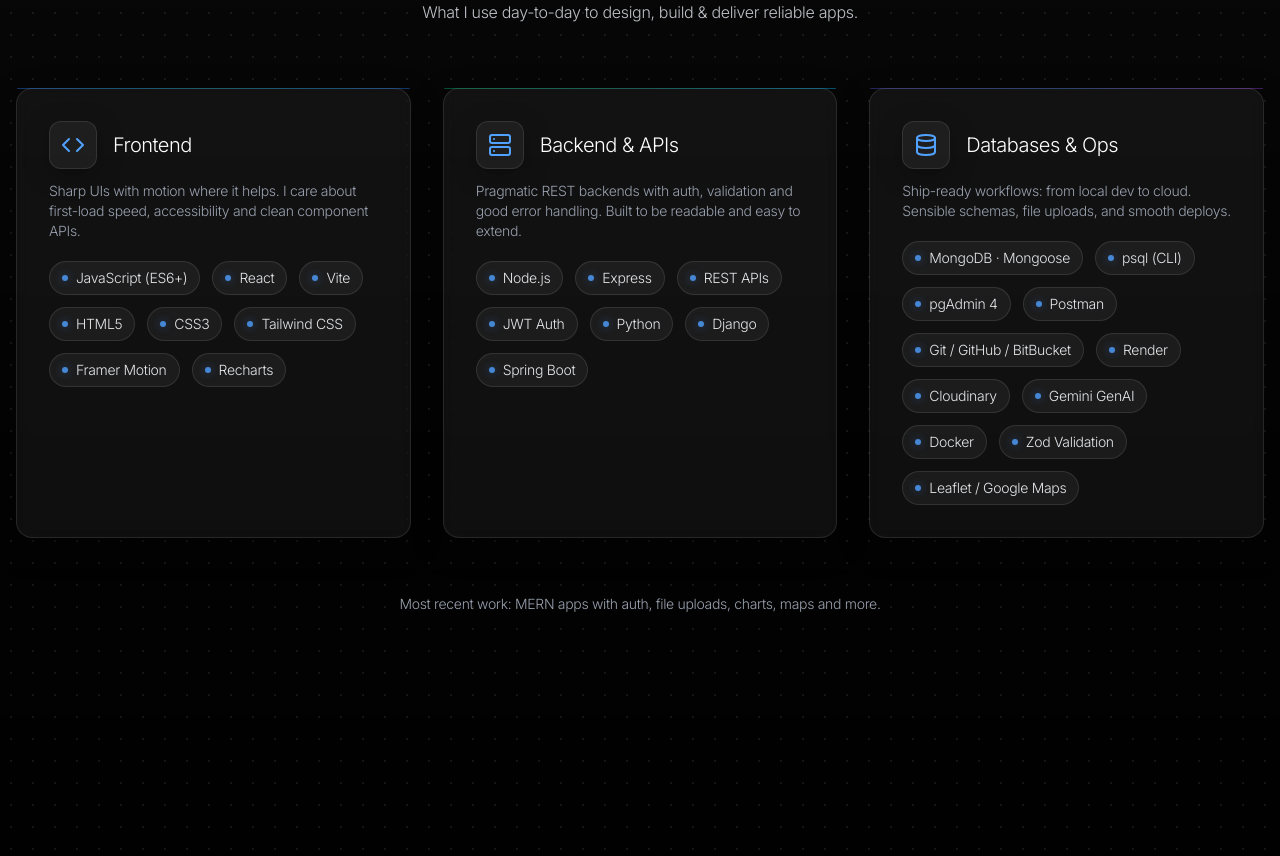
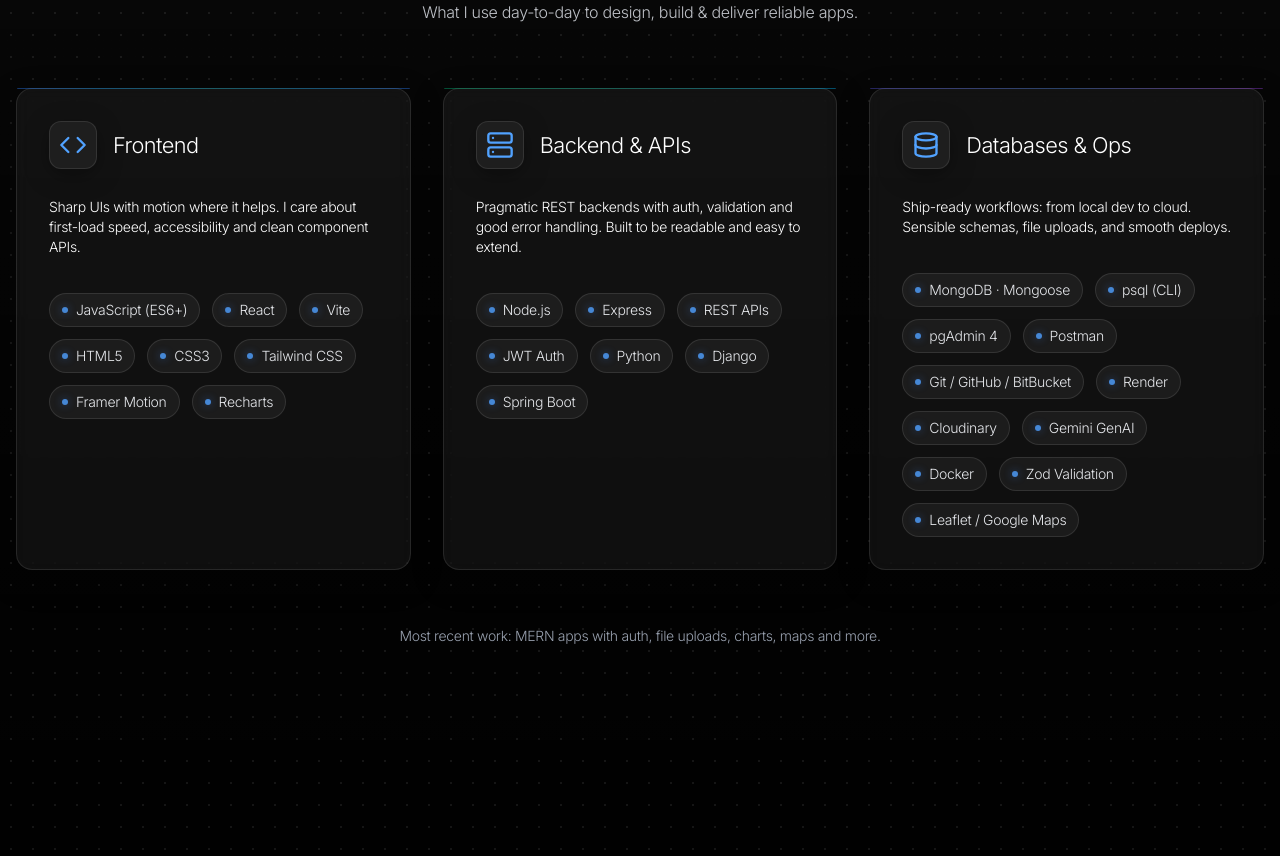
Before and after one commit to paramveer02/my-dev-portfolio, a React (Vite) app: page / in a window 1280 px wide. Shown: the part 4200-5056 px from the top of the page. Built offline with nearby package versions, Linux system fonts and the light colour scheme.

Commit message:
minor refactoring

```diff
--- a/src/components/Skills.jsx
+++ b/src/components/Skills.jsx
@@ -114,15 +114,17 @@
             />
 
             {/* Title / icon */}
-            <header className="flex items-center gap-4 mb-3">
+            <header className="flex items-center gap-4 mb-7">
               <div className="w-12 h-12 rounded-xl bg-white/5 border border-white/10 flex items-center justify-center shadow-[0_6px_24px_rgba(0,0,0,.35)]">
-                <Icon className="h-6 w-6 text-blue-400" />
+                <Icon className="h-7 w-7 text-blue-400" />
               </div>
-              <h3 className="text-xl font-medium text-white">{title}</h3>
+              <h3 className="text-[clamp(1.25rem,1.7vw,1.6rem)] font-semibold text-white tracking-tight">
+                {title}
+              </h3>
             </header>
 
             {/* One-line personal blurb */}
-            <p className="text-gray-400 text-sm mb-5">{blurb}</p>
+            <p className="text-white-400 text-sm mb-9">{blurb}</p>
 
             {/* Chips */}
             <ul className="flex flex-wrap gap-3">
```
